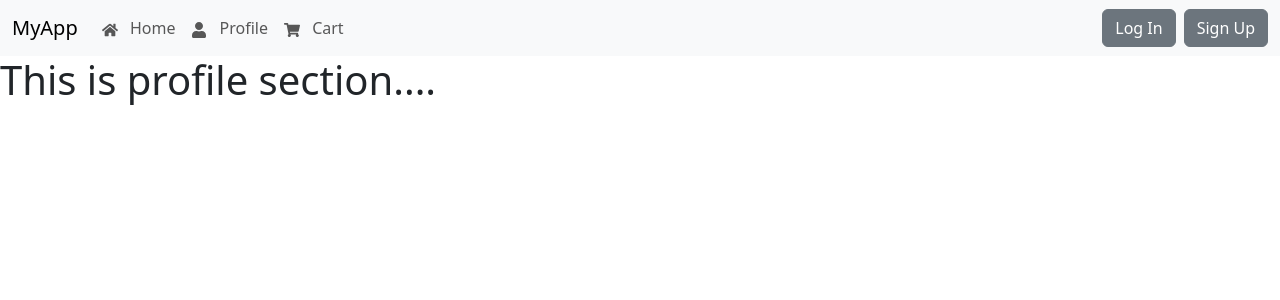
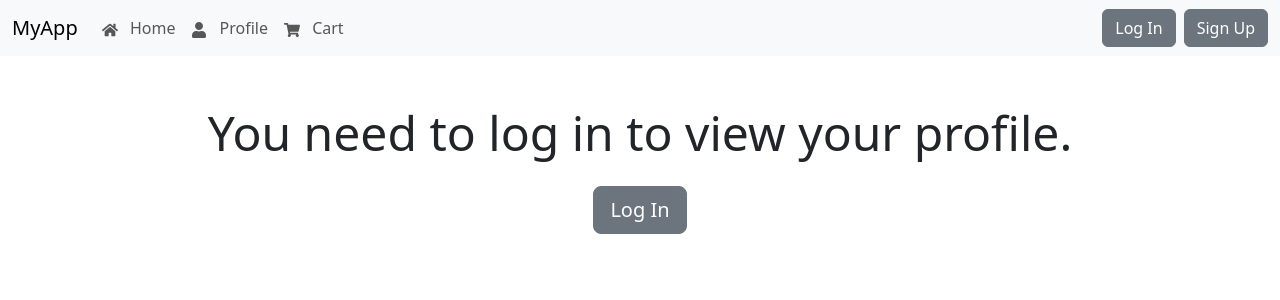
Before and after one commit to ojhaarch2054/EcommerceApp, a React (Vite) app in the folder frontend/: page /myprofile in a window 1280 px wide. Shown: the top 300 px of the page. Built offline with nearby package versions, Linux system fonts and the light colour scheme.

Commit message:
added condition for authenticated and non authenticated user for profile page

```diff
--- a/frontend/src/components/Profile.jsx
+++ b/frontend/src/components/Profile.jsx
@@ -1,9 +1,34 @@
+import useAuth from "../context/Hook/useAuth";
+import { useNavigate } from "react-router-dom";
+
 const Profile = () => {
-    return (
-        <>
-            <h1>This is profile section....</h1>
-        </>
-    );
+  const { isAuthenticate } = useAuth();
+  const navigate = useNavigate()
+
+  const logInbtnn = () => {
+    navigate("/login")
+  }
+
+  return (
+    <>
+     <div className="container mt-5">
+      {isAuthenticate ? (
+        <div className="text-center">
+          <h1 className="display-4">This is your profile section</h1>
+        </div>
+      ) : (
+        <div className="text-center">
+          <h1 className="display-5 mb-4">
+            You need to log in to view your profile.
+          </h1>
+          <button className="btn btn-secondary btn-lg" onClick={logInbtnn}>
+            Log In
+          </button>
+        </div>
+      )}
+    </div>
+    </>
+  );
 };
 
 export default Profile;
```
